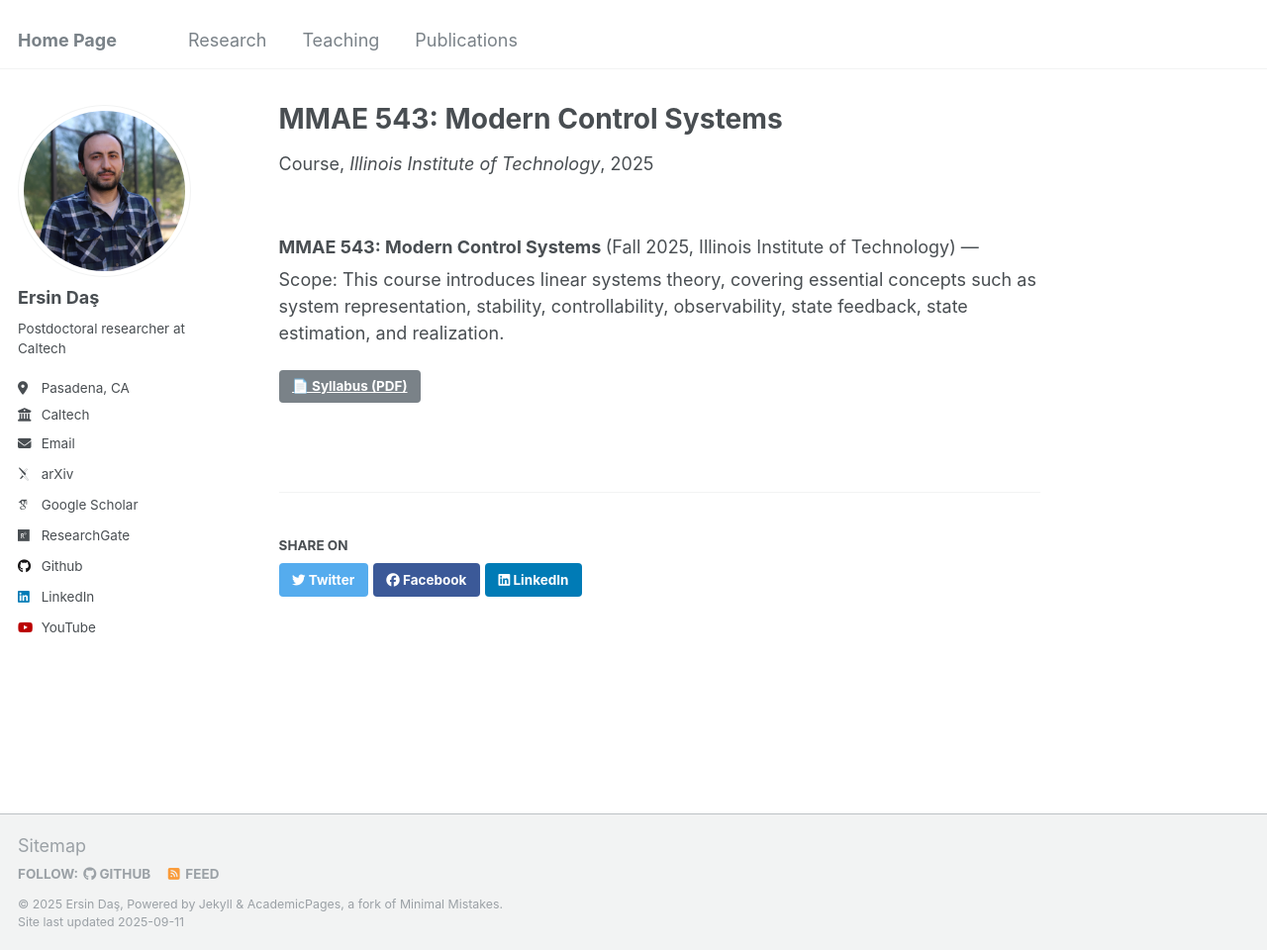
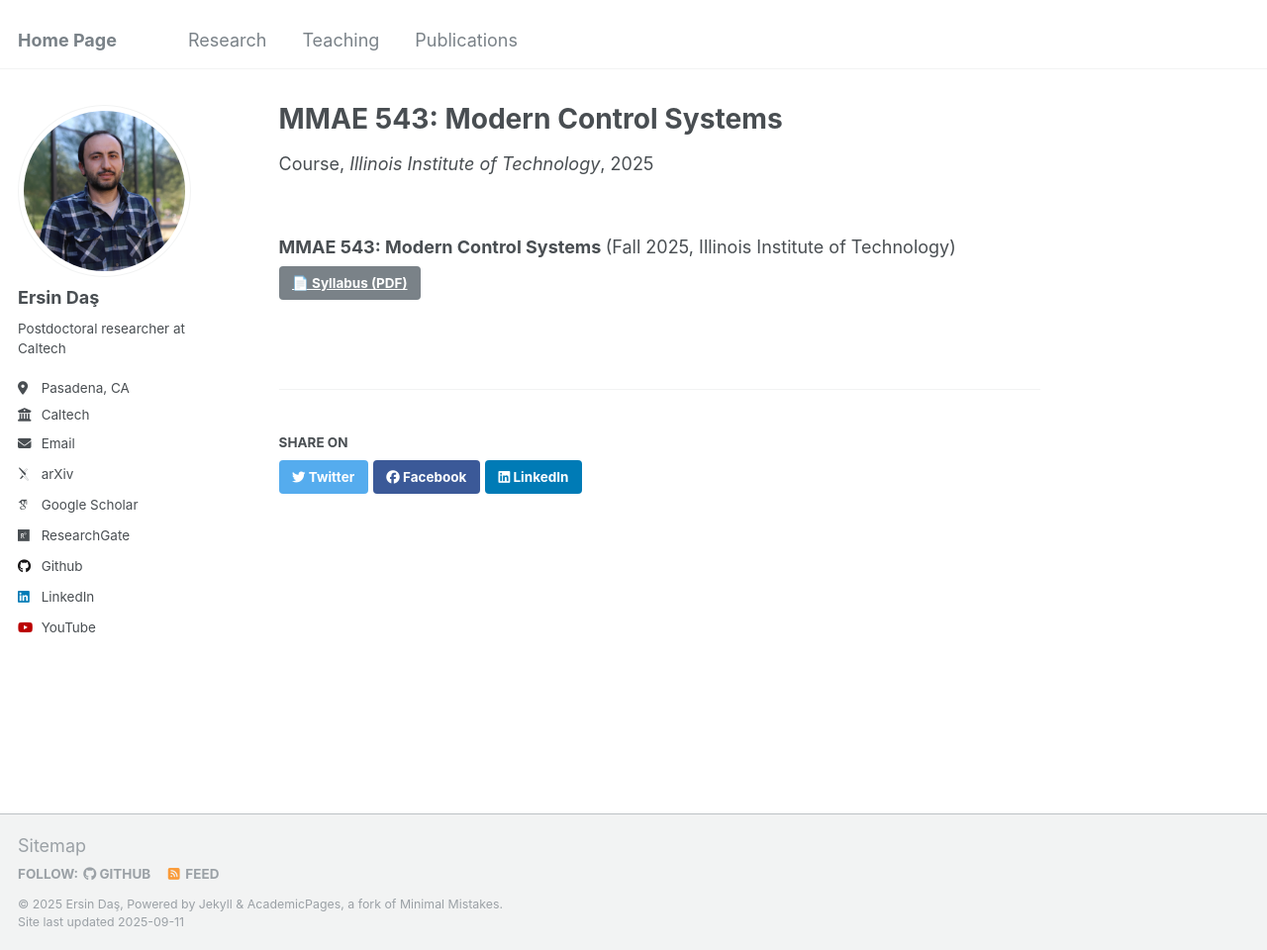
Before and after one commit to ersindas/ersindas.github.io, a Jekyll site: the page built from _teaching/2025-fall-mmae543.md, in a window 1280 px wide and 960 px high. Shown: the whole window at 99% size. Built offline with Jekyll 4.4.1, drawn with Linux system fonts in a browser that asks for light colours; some web fonts are replaced.

Commit message:
Update 2025-fall-mmae543.md

```diff
--- a/_teaching/2025-fall-mmae543.md
+++ b/_teaching/2025-fall-mmae543.md
@@ -11,11 +11,8 @@ semester: "Fall 2025"
   MMAE 543: Modern Control Systems
   <span style="font-weight:normal">
     (Fall 2025, Illinois Institute of Technology)
-    &mdash;
-     <!-- <a href="https://catalog.iit.edu/courses/mmae/" target="_blank">[Course Catalog]</a> -->
   </span>
 </h3>
-Scope: This course introduces linear systems theory, covering essential concepts such as system representation, stability, controllability, observability, state feedback, state estimation, and realization.
 
 <!-- Syllabus button -->
 <p>
```
